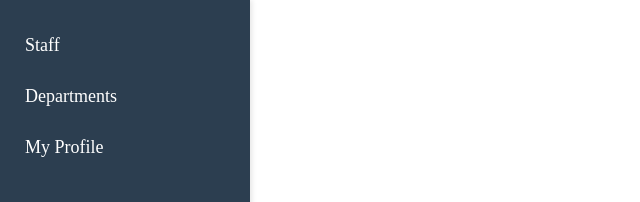
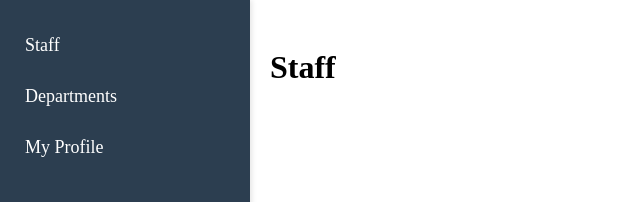
Before and after one commit to PSelasi/employee-directory, a plain HTML site: page index.html in a window 1280 px wide. Shown: the top 202 px of the page, without its empty margins (0-640 px from the left). Drawn offline with Linux system fonts and the light colour scheme; no server answers.

Commit message:
Update style.css

```diff
--- a/css/style.css
+++ b/css/style.css
@@ -30,10 +30,10 @@
 }
 
 
-/* .main-content {
+body {
   margin-left: 250px; /* Same as sidenav width */
   padding: 20px;
-} */
+}
 
 
 .row {
```
